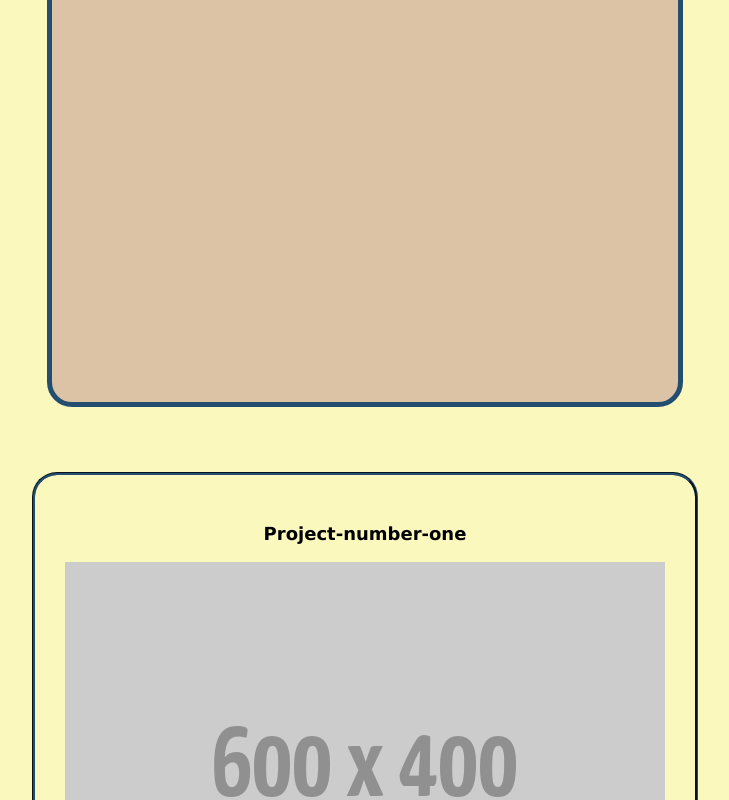
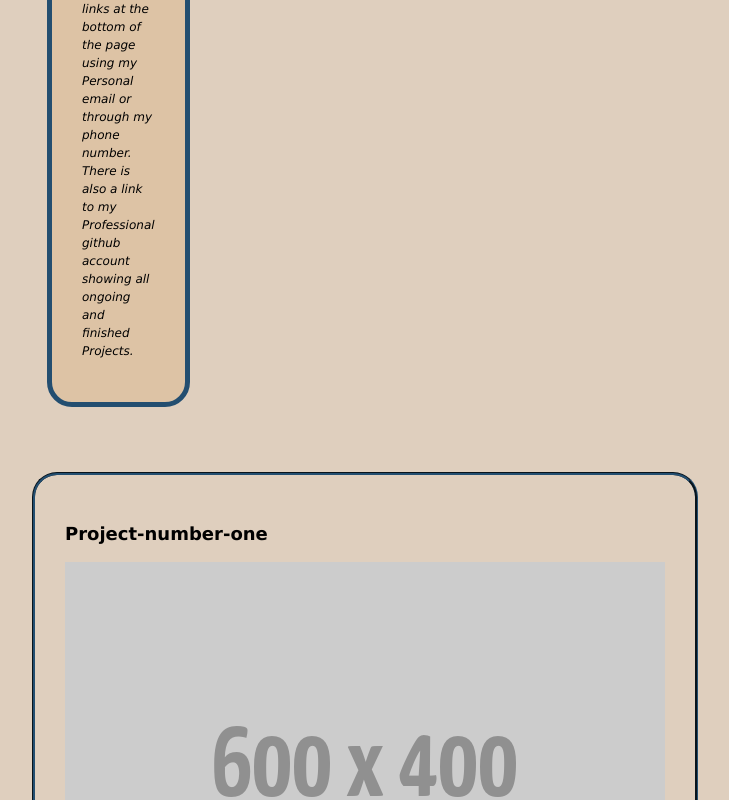
Before and after one commit to aestrella0140/challenge-two, a plain HTML site: page index.html in a window 1280 px wide. Shown: the part 2000-2800 px from the top of the page, without its empty margins (1-730 px from the left). Drawn offline with Linux system fonts and the light colour scheme.

Commit message:
added README and a few touch ups to layout and color scheme

```diff
--- a/assets/style.css
+++ b/assets/style.css
@@ -6,7 +6,7 @@
 }
 
 ::selection {
-    background-color: #FBF8BE;
+    background-color: var(--beige);
     color:var(--pale-yellow)
 }
 
@@ -19,7 +19,7 @@ body {
     font-size: 12px;
     line-height: 1.5;
     color: black;
-    background-color: var(--pale-yellow);
+    background-color: #dfcfbe;
 }
 
 #header {
@@ -57,7 +57,6 @@ a {
 main {
     display: flex;
     flex-wrap: wrap;
-    flex-direction: column;
     align-items: stretch;
     margin-top: 3%;
 }
@@ -87,14 +86,15 @@ main {
 }
 
 .content {
-    flex: 1 0 100px;
+    display: flex;
+    flex-wrap: wrap;
+    flex-direction: row;
     margin: 25px;
     padding: 30px;
     border-style: groove;
     border-radius: 25px;
     border-color: var(--royal-blue);
     text-align: center;
-    display: inline-block;
 }
 
 .content.first {
--- a/index.html
+++ b/index.html
@@ -61,7 +61,7 @@
             <h2>Project-number-four</h2>
             <img src="./assets/images/150x150.png">
         </section>
-        <section class="Contacts">
+        <section id="Contacts" class="Contacts">
             <h2>Contacts</h2>
             <ul>
                 <li>Personal phone number</li>
```
Also changed, not shown: 1 other file.
